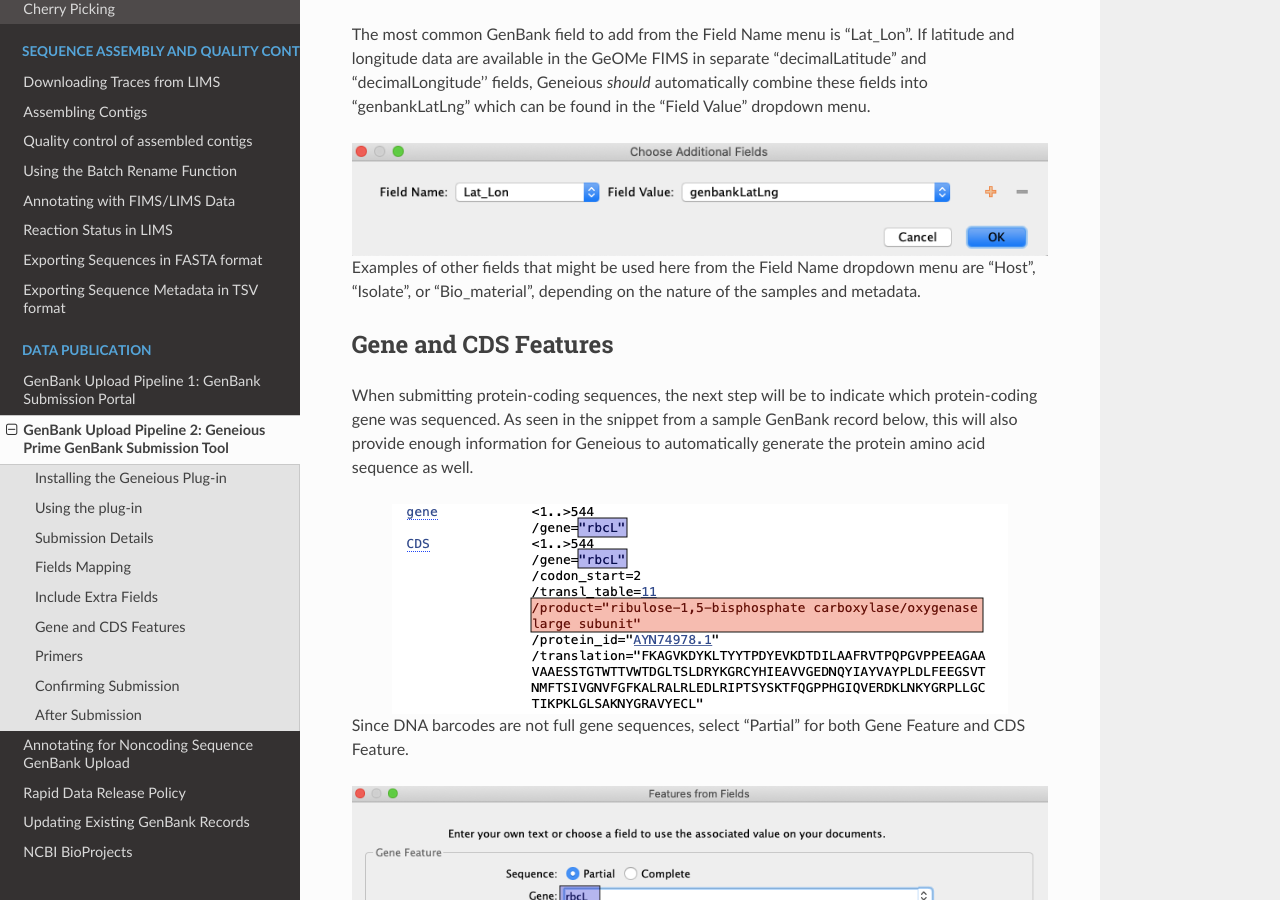
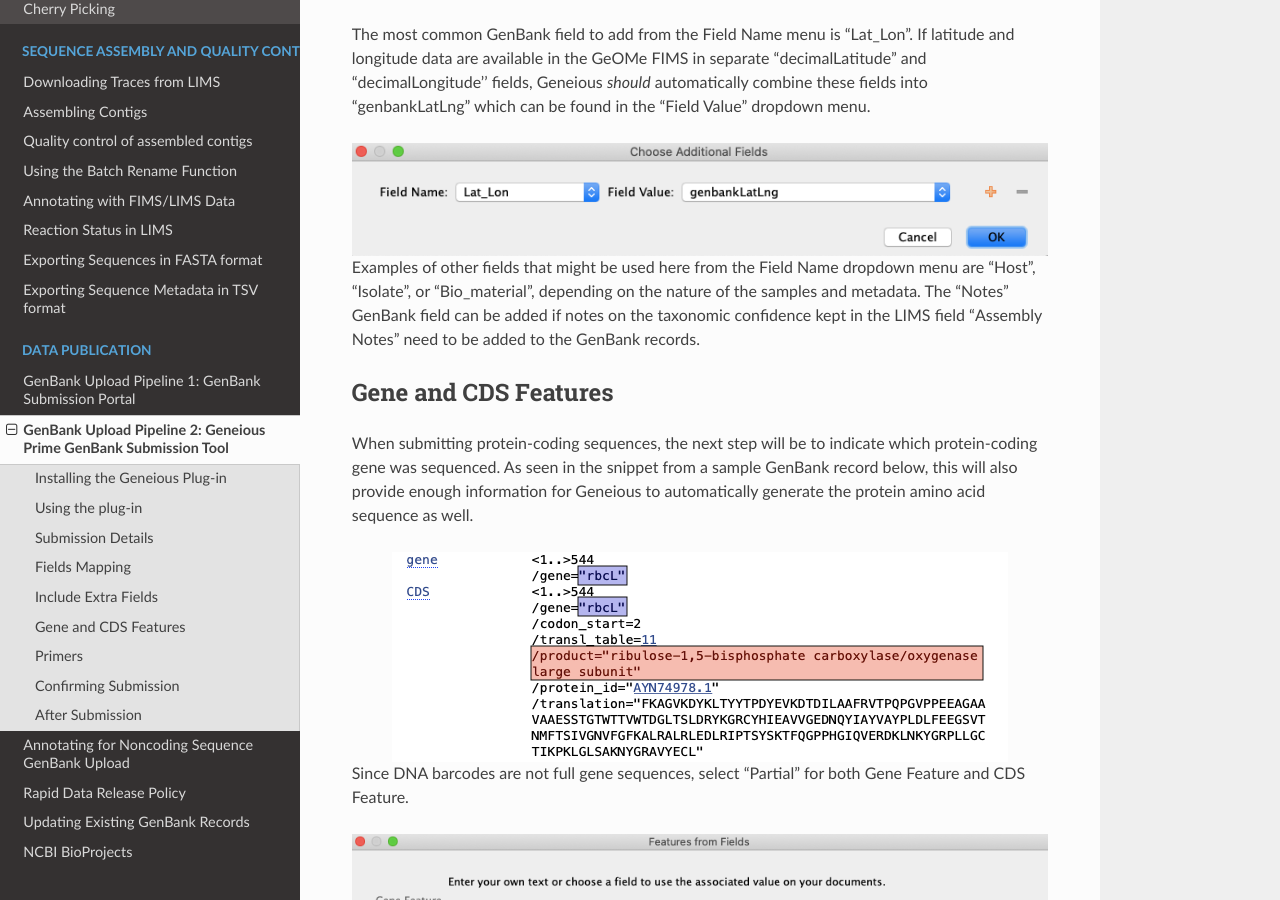
Before and after one commit to SIBarcodeNetwork/ReadtheDocsMaster, a Sphinx documentation site: the page built from Docs/gb_upload_Geneious_plugin.rst, in a window 1280 px wide and 900 px high, scrolled down 6522 px. Built offline with Sphinx 7.4.7 and the Read the Docs theme 2.0.0, drawn with Linux system fonts in a browser that asks for light colours.

Commit message:
Update gb_upload_Geneious_plugin.rst

```diff
--- a/Docs/gb_upload_Geneious_plugin.rst
+++ b/Docs/gb_upload_Geneious_plugin.rst
@@ -148,7 +148,7 @@ The most common GenBank field to add from the Field Name menu is “Lat_Lon”.
   :align: center
   :target: /en/latest/_images/choose_additional_fields.png
 
-Examples of other fields that might be used here from the Field Name dropdown menu are “Host”, “Isolate”, or “Bio_material”, depending on the nature of the samples and metadata.
+Examples of other fields that might be used here from the Field Name dropdown menu are “Host”, “Isolate”, or “Bio_material”, depending on the nature of the samples and metadata. The "Notes" GenBank field can be added if notes on the taxonomic confidence kept in the LIMS field "Assembly Notes" need to be added to the GenBank records.
 
 Gene and CDS Features
 ---------------------
```
